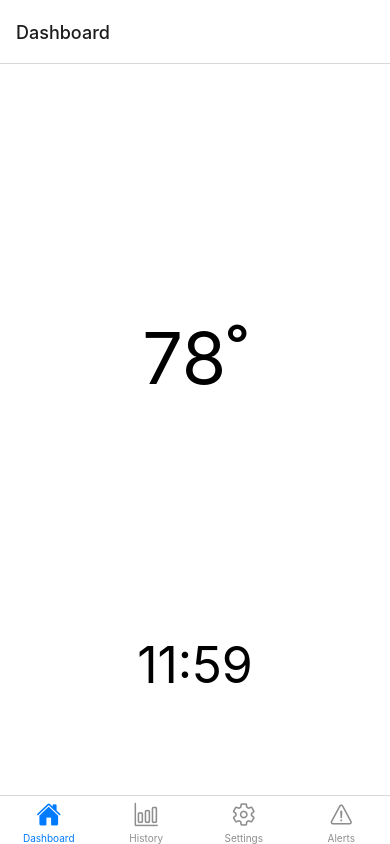
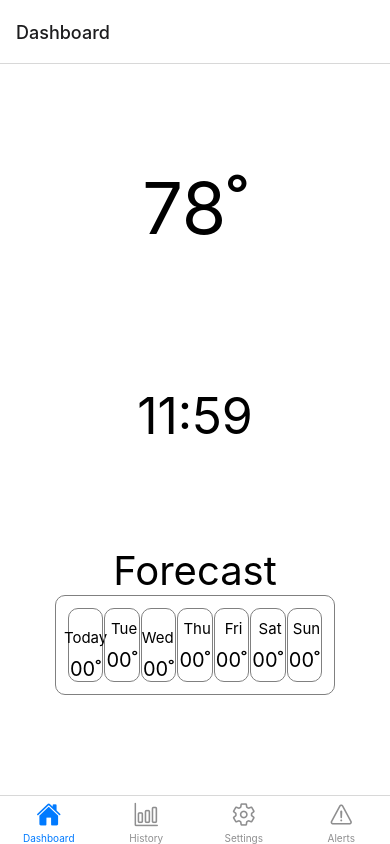
Before and after one commit to jellyymango/AQTM, a React Native app: screen / in a window 390 px wide. Built offline with nearby package versions, Linux system fonts and the light colour scheme.

Commit message:
updated dashboard and README
added forecast container

```diff
--- a/navigation/pages/dashboard.js
+++ b/navigation/pages/dashboard.js
@@ -4,6 +4,8 @@ import { View, Text, StyleSheet, useState } from 'react-native';
 export default function Dashboard({ navigation }) {
     const weatherData = "78";
     const timeData = "11:59";
+    const forecastTitle = "Forecast";
+    const weatherDataArray = new Array(7).fill("00");
 
     return (
 
@@ -13,59 +15,79 @@ export default function Dashboard({ navigation }) {
 
             <Text style={styles.tempText}>
 
-              {weatherData}˚
+              {weatherData}
+
+            </Text>
+
+            <Text style={styles.degreeSymbol}>
+              ˚
+            </Text>
+
+          </View>
+
+          <View style={styles.timeContainer} >
+
+            <Text style={styles.timeText}>
+
+              {timeData}
 
             </Text>
 
           </View>
 
-          <View
+          <View style={styles.forecastTitleContainer}>
 
-            style={{
+                <Text style={styles.forecastTitleText}>
 
-              flex: 1,
+                    {forecastTitle}
 
-              justifyContent: "flex-end",
+                </Text>
 
-              alignItems: "center",
-              //marginLeft: 30,
+                <View style={styles.forecastContainer}>
 
-              marginBottom: 100,
+                    {Array(7).fill(null).map((_, index) => (
+                        <WeatherForecast key={index} day={" " + (index === 0 ? "Today" : "Mon Tue Wed Thu Fri Sat Sun".split(" ")[index])} weatherData={weatherDataArray[index]} />
+                    ))}
 
-            }}
+                </View>
 
-          >
-
-            <Text style={{ fontSize: 50, color: "black" }}>
-
-              {timeData}
-
-
-            </Text>
-
-          </View>
+            </View>
 
         </View>
 
-      );
-    /*
-    return (
-        <View style={{ flex: 1, alignItems: 'center', justifyContent: 'center' }}>
-            <Text style={{ fontSize: 26, fontWeight: 'bold' }}>
-                Dashboard
-            </Text>
-        </View>
-    );*/
+    );
+
+
 }
+
+const WeatherForecast = ({ day, weatherData }) => {
+  return (
+
+      <View style={styles.forecastItemContainer}>
+
+          <Text style={styles.forecastItemText}>
+
+              {day}
+
+          </Text>
+
+          <Text style={styles.forecastItemValueText}>
+
+              {weatherData}˚
+
+          </Text>
+
+      </View>
+
+  );
+};
 
 const styles = StyleSheet.create({
 
   weatherContainer: {
 
     flex: 1,
-
     backgroundColor: "white",
-
     textAlign: "center",
 
   },
@@ -73,20 +95,97 @@ const styles = StyleSheet.create({
   headerContainer: {
 
     flexDirection: "row",
+    marginTop: 100,
+    alignItems: "center",
+    justifyContent: "center",
+    display: "inline-block",
 
-    marginTop: 250,
+  },
 
-    justifyContent: "space-around",
+  timeContainer: {
 
-    display: "inline-block",
+    flex: 1,
+    justifyContent: "flex-end",
+    alignItems: "center",
+    //marginLeft: 30,
+    marginBottom: 100,
+
+  },
+
+  forecastContainer: {
+
+    flexDirection: "row",
+    justifyContent: "space-between",
+    //marginBottom: 100,
+    borderWidth: 1,
+    borderColor: "gray",
+    borderRadius: 10,
+    padding: 12,
+
+  },
+
+  forecastItemContainer: {
+
+    borderWidth: 1,
+    borderColor: "gray",
+    borderRadius: 10,
+    width: "14%",
+    alignItems: "center",
+    justifyContent: "center",
+
+  },
+
+  forecastItemText: {
+
+    fontSize: 15,
+    color: "black",
+
+  },
+
+  forecastItemValueText: {
+
+    fontSize: 20,
+    color: "black",
+    marginTop: 10,
+
+  },
+
+  forecastTitleText: {
+
+    fontSize: 40,
+    color: "black",
+    alignSelf: "center",
+
+  },
+
+  forecastTitleContainer: {
+
+      alignItems: "center",
+      justifyContent: "center",
+      marginBottom: 100,
 
   },
 
   tempText: {
 
     fontSize: 72,
+    color: "black",
 
-    color: "#000000",
+  },
+
+  degreeSymbol: {
+
+    fontSize: 72,
+    //position: 'absolute',
+    //right: -20,
+    //top: -16,
+
+  },
+
+  timeText: {
+
+    fontSize: 50,
+    color: "black",
 
   },
 
```
Also changed, not shown: package.json (+9 -7 lines), 2 other files (tests, documents, lock files or other folders).
